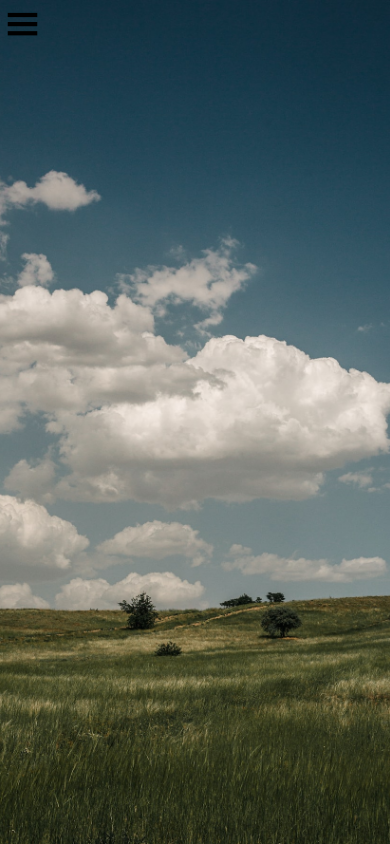
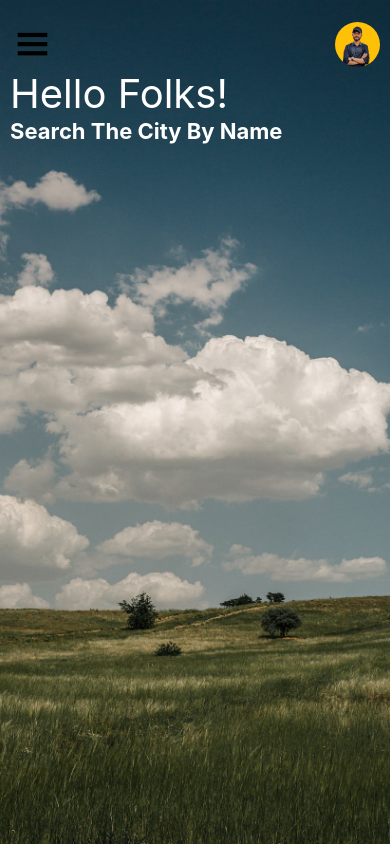
Before and after one commit to 404Bappy/WeatherApp, a React Native app: screen /Home in a window 390 px wide. Built offline with nearby package versions, Linux system fonts and the light colour scheme.

Commit message:
first commit

```diff
--- a/SRC/Home/Home.js
+++ b/SRC/Home/Home.js
@@ -1,4 +1,4 @@
-import {View, ImageBackground} from 'react-native';
+import {View, ImageBackground, Image, Text} from 'react-native';
 import React from 'react';
 import {deviceHeight, deviceWidth} from '../Dimentions/Dimention';
 import Icon from 'react-native-vector-icons/Ionicons';
@@ -11,10 +11,34 @@ export default function Home() {
         style={{height: deviceHeight, width: deviceWidth}}
         imageStyle={{opacity: 1, backgroundColor: 'black'}}
       />
-      <View style={{position: 'absolute'}}>
-        <View>
+      <View
+        style={{
+          position: 'absolute',
+          paddingVertical: 20,
+          paddingHorizontal: 10,
+        }}>
+        <View
+          style={{
+            flexDirection: 'row',
+            alignItems: 'center',
+            justifyContent: 'space-between',
+            width: deviceWidth - 20,
+          }}>
           <Icon name="menu" size={45} />
+          <Image
+            source={require('../../Assets/memex.png')}
+            style={{
+              height: 45,
+              width: 45,
+              borderRadius: 50,
+              borderColor: '#fff',
+            }}
+          />
         </View>
+        <Text style={{fontSize: 40, color: '#fff'}}>Hello Folks!</Text>
+        <Text style={{color: '#fff', fontSize: 22, fontWeight: 'bold'}}>
+          Search The City By Name
+        </Text>
       </View>
     </View>
   );
```
Also changed, not shown: Assets/memeee.png (added), Assets/memex.png (added).
